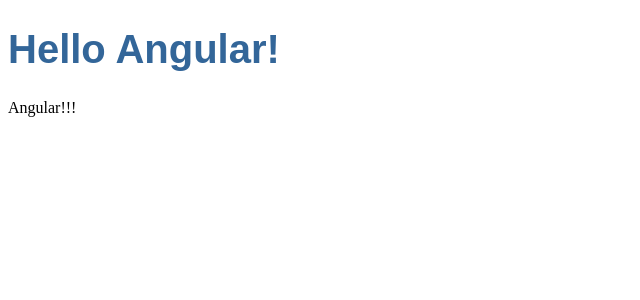
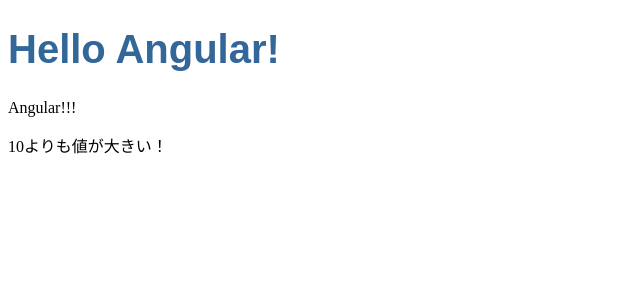
Before and after one commit to TakanoriOkawa/udemy-angular-lesson, an Angular app: page / in a window 1280 px wide. Shown: the top 300 px of the page, without its empty margins (0-640 px from the left). Built offline with nearby package versions, Linux system fonts and the light colour scheme.

Commit message:
*ngIfを使って条件分岐

```diff
--- a/src/app/app.component.html
+++ b/src/app/app.component.html
@@ -1,3 +1,5 @@
 <h1>{{title}}</h1>
 
 <div *ngIf="isAngular">Angular!!!</div>
+
+<p *ngIf="num > 10">10よりも値が大きい！</p>
--- a/src/app/app.component.ts
+++ b/src/app/app.component.ts
@@ -9,4 +9,5 @@
   // テンプレートに流し込む値をここで設定
   title = 'Hello Angular!';
   isAngular = true;
+  num = 20;
 }
```
